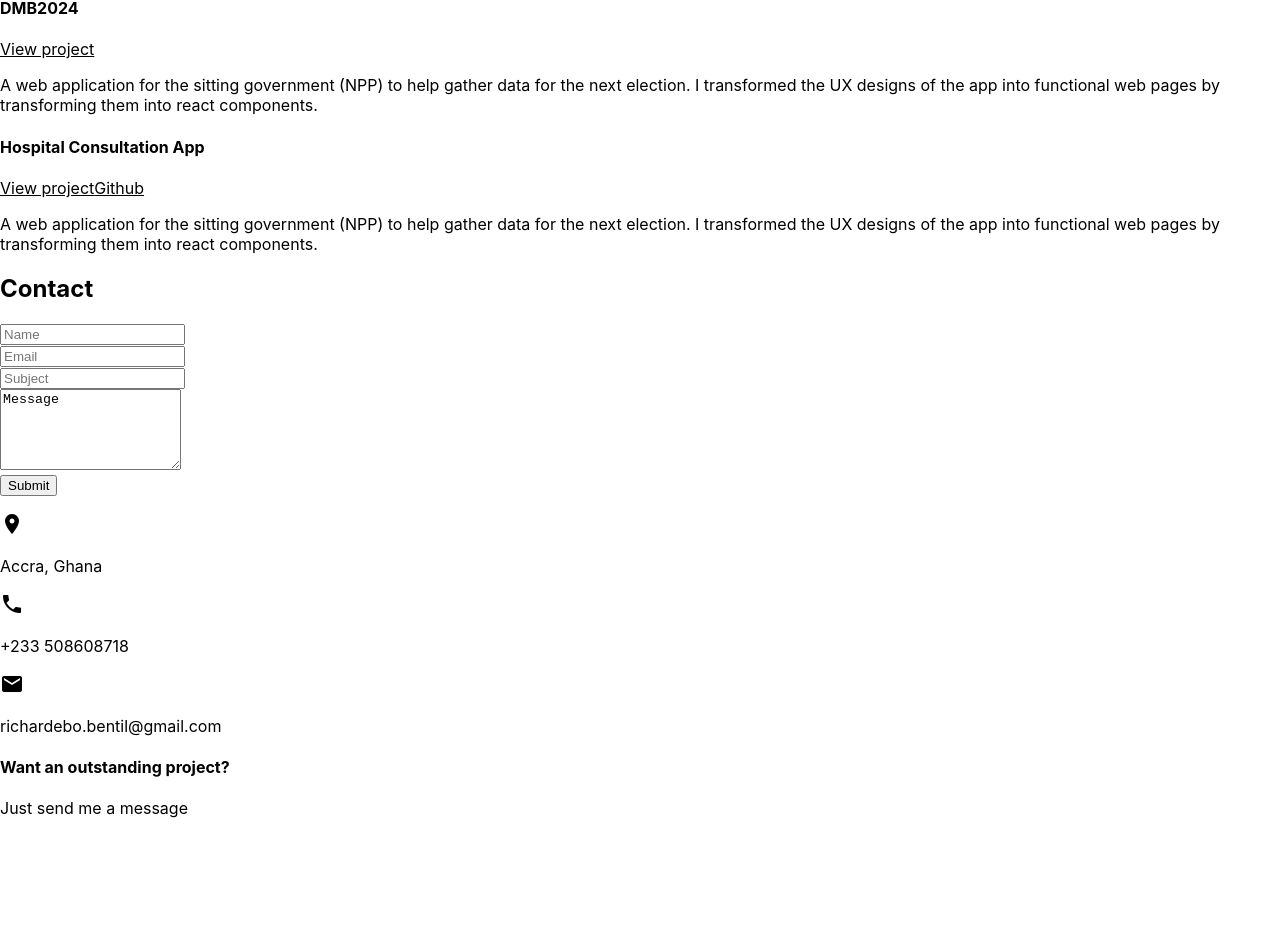
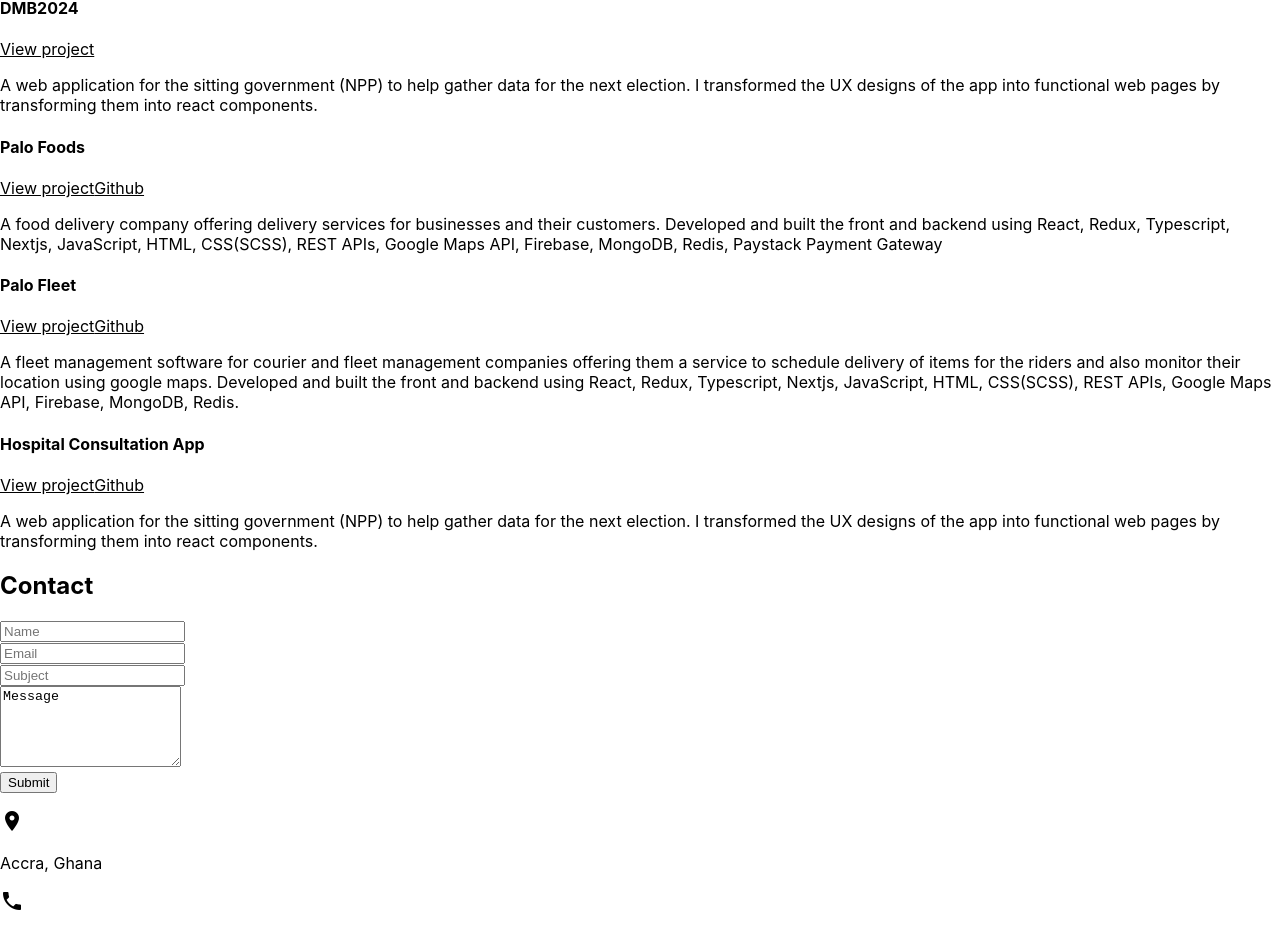
Before and after one commit to richardbentil/richardbentil, a Next.js app: page / in a window 1280 px wide. Shown: the part 1397-2331 px from the top of the page. Before the commit the page ends 2215 px from the top, so only its background shows below. Built offline with nearby package versions, Linux system fonts and the light colour scheme.

Commit message:
edit index page

```diff
--- a/pages/index.js
+++ b/pages/index.js
@@ -8,11 +8,10 @@ export default function Home() {
       <Head>
         <title>Richard Bentil</title>
         <meta name="description" content="Generated by create next app" />
-        <link rel="icon" href="/favicon.ico" />
+        <link rel="icon" href="/favicon.ico" />{" "}
         <link
           href="https://fonts.googleapis.com/icon?family=Material+Icons"
           rel="stylesheet"></link>
-
         <link
           href="https://cdn.jsdelivr.net/npm/bootstrap@5.1.1/dist/css/bootstrap.min.css"
           rel="stylesheet"
@@ -241,6 +240,51 @@ export default function Home() {
               </p>
             </div>
             <div className="my-3 col-md-10 mx-auto">
+              <h4>Palo Foods</h4>
+              <p className="d-flex justify-content-start">
+                <Link href="https://palofoods.com/">
+                  <a className="">
+                    <u>View project</u>
+                  </a>
+                </Link>
+                <Link href="https://github.com/Palo-Foods/website">
+                  <a className="ms-3">
+                    <u>Github</u>
+                  </a>
+                </Link>
+              </p>
+              <p>
+                A food delivery company offering delivery services for
+                businesses and their customers. Developed and built the front
+                and backend using React, Redux, Typescript, Nextjs, JavaScript,
+                HTML, CSS(SCSS), REST APIs, Google Maps API, Firebase, MongoDB,
+                Redis, Paystack Payment Gateway
+              </p>
+            </div>
+            <div className="my-3 col-md-10 mx-auto">
+              <h4>Palo Fleet</h4>
+              <p className="d-flex justify-content-start">
+                <Link href="https://fleet.palofoods.com/">
+                  <a className="">
+                    <u>View project</u>
+                  </a>
+                </Link>
+                <Link href="https://github.com/Palo-Foods/fleets">
+                  <a className="ms-3">
+                    <u>Github</u>
+                  </a>
+                </Link>
+              </p>
+              <p>
+                A fleet management software for courier and fleet management
+                companies offering them a service to schedule delivery of items
+                for the riders and also monitor their location using google
+                maps. Developed and built the front and backend using React,
+                Redux, Typescript, Nextjs, JavaScript, HTML, CSS(SCSS), REST
+                APIs, Google Maps API, Firebase, MongoDB, Redis.
+              </p>
+            </div>
+            <div className="my-3 col-md-10 mx-auto">
               <h4>Hospital Consultation App</h4>
               <p className="d-flex justify-content-start">
                 <Link href="https://consultationapp.vercel.app/">
```
